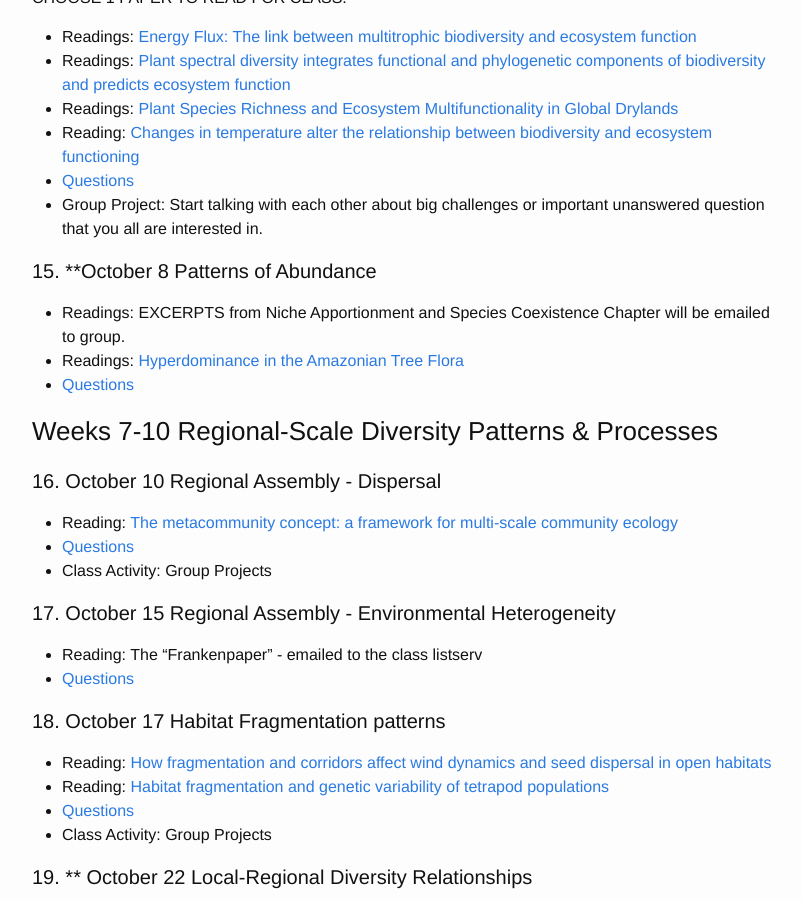
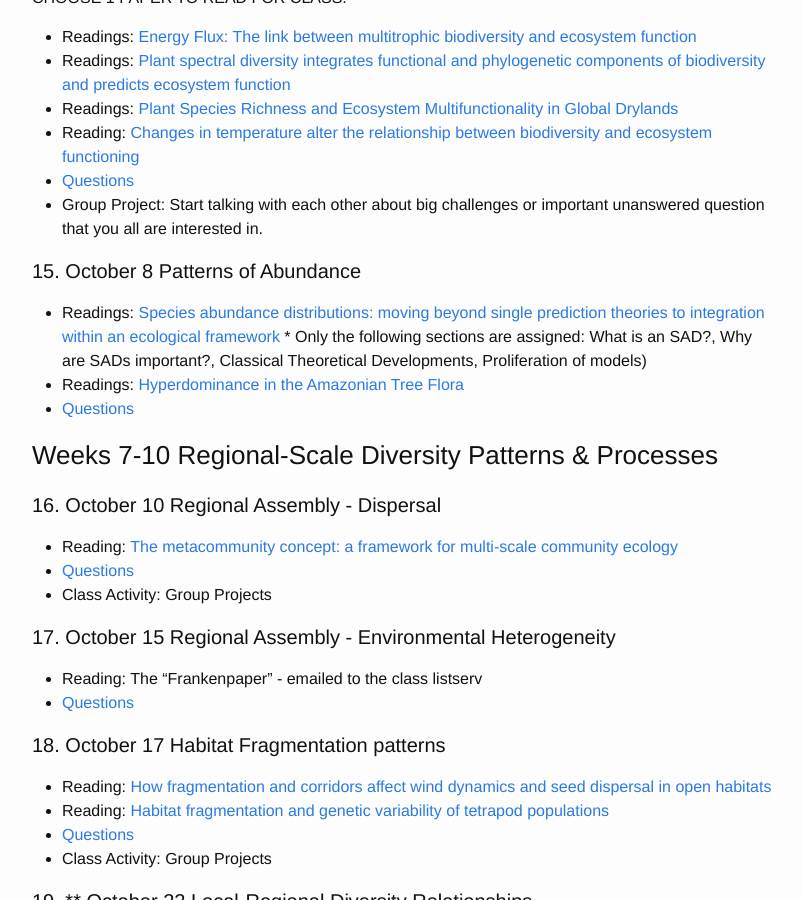
Before and after one commit to skmorgane/biodiversity-course, a Jekyll site: the page built from schedule.md, in a window 1280 px wide and 900 px high, scrolled down 2706 px. Shown: the whole window, without its empty margins (238-1040 px from the left). Built offline with Jekyll 4.4.1, drawn with Linux system fonts in a browser that asks for light colours.

Commit message:
SAD reading modified
Removes Tokeshi and adds sections of McGill

```diff
--- a/schedule.md
+++ b/schedule.md
@@ -90,8 +90,9 @@ CHOOSE 1 PAPER TO READ FOR CLASS.
 * [Questions]({{ site.baseurl }}/questions/BEF)
 * Group Project: Start talking with each other about big challenges or important unanswered question that you all are interested in.
 
-#### 15. **October 8 Patterns of Abundance
- * Readings: EXCERPTS from Niche Apportionment and Species Coexistence Chapter will be emailed to group.
+#### 15. October 8 Patterns of Abundance
+ * Readings: [Species abundance distributions: moving beyond single prediction theories to integration within an ecological framework](https://doi.org/10.1111/j.1461-0248.2007.01094.x)
+ 	* Only the following sections are assigned: What is an SAD?, Why are SADs important?, Classical Theoretical Developments, Proliferation of models)
  * Readings: [Hyperdominance in the Amazonian Tree Flora](http://science.sciencemag.org/content/342/6156/1243092)
  * [Questions]({{ site.baseurl }}/questions/abundance)
 
```
